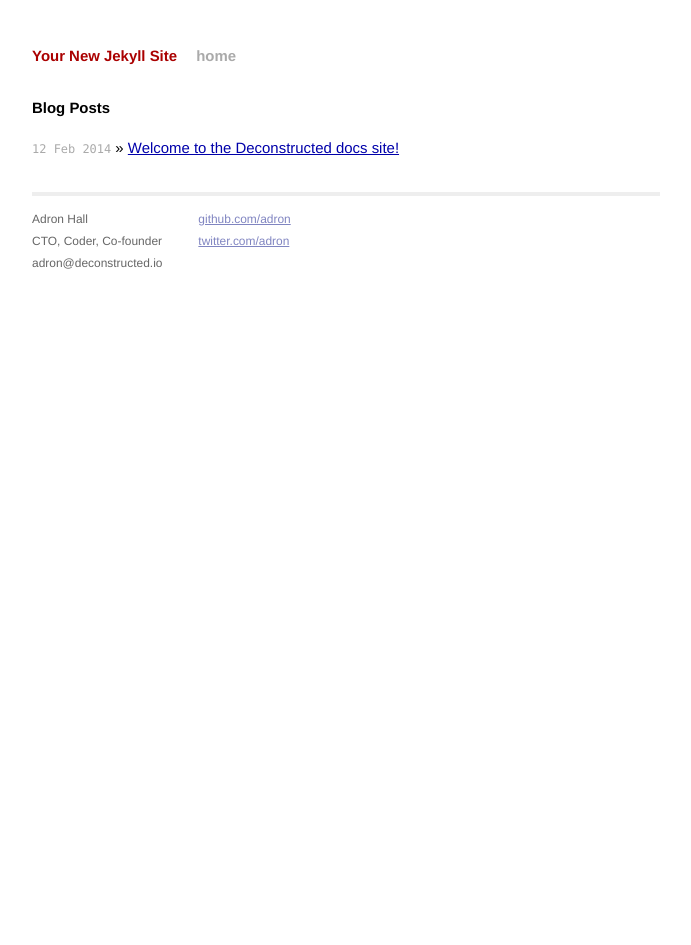
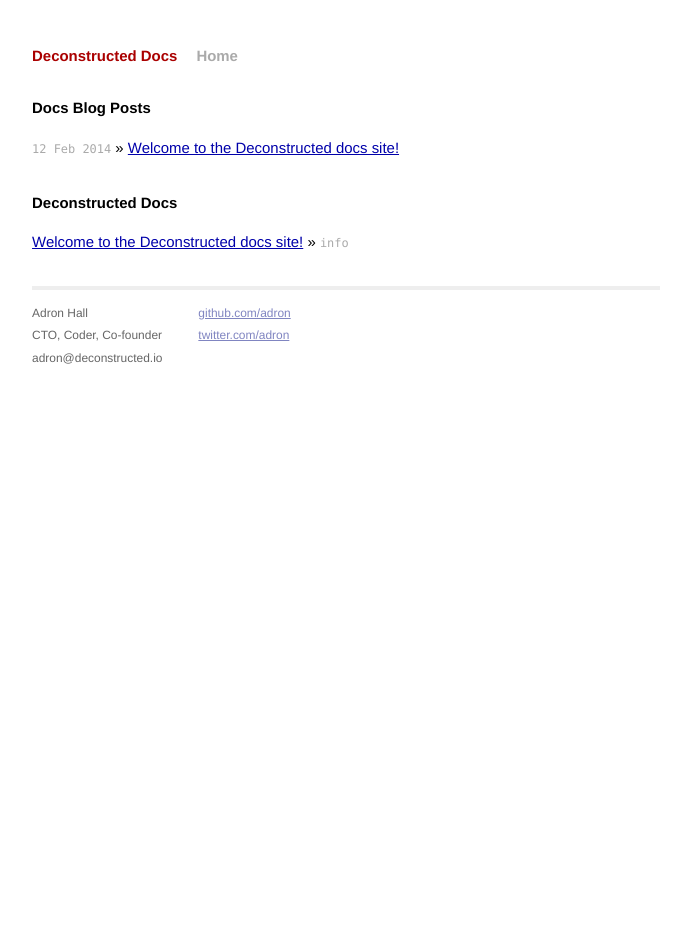
Before and after one commit to deconstructedAdron/deconstructed, a Jekyll site: the page built from index.html, in a window 1280 px wide. Shown: the whole page, without its empty margins (294-985 px from the left). Built offline with Jekyll 4.4.1, drawn with Linux system fonts in a browser that asks for light colours; Markdown is read by kramdown in place of the engine named in the settings.

```diff
--- a/_config.yml
+++ b/_config.yml
@@ -1,3 +1,3 @@
-name: Your New Jekyll Site
+name: Deconstructed Docs
 markdown: redcarpet
 pygments: true
--- a/_layouts/default.html
+++ b/_layouts/default.html
@@ -18,7 +18,7 @@
 <div class="site">
     <div class="header">
         <h1 class="title"><a href="/">{{ site.name }}</a></h1>
-        <a class="extra" href="/">home</a>
+        <a class="extra" href="/">Home</a>
     </div>
 
     {{ content }}
--- a/index.html
+++ b/index.html
@@ -4,10 +4,23 @@ title: Your New Jekyll Site
 ---
 
 <div id="home">
-    <h1>Blog Posts</h1>
+    <h1>Docs Blog Posts</h1>
     <ul class="posts">
         {% for post in site.posts %}
-        <li><span>{{ post.date | date_to_string }}</span> &raquo; <a href="{{ post.url }}">{{ post.title }}</a></li>
+        <li>
+            <span>{{ post.date | date_to_string }}</span> &raquo; <a href="{{ post.url }}">{{ post.title }}</a>
+        </li>
         {% endfor %}
     </ul>
 </div>
+
+<div id="docs">
+    <h1>Deconstructed Docs</h1>
+    <ul class="posts">
+        {% for post in site.posts %}
+        <li>
+            <a href="{{ post.url }}">{{ post.title }}</a> &raquo; <span>info</span>
+        </li>
+        {% endfor %}
+    </ul>
+</div>
```
Also changed, not shown: _docs/2014-02-12-deconstructed-core-apis.markdown (added, +9 -0 lines), favicon.ico (added).
